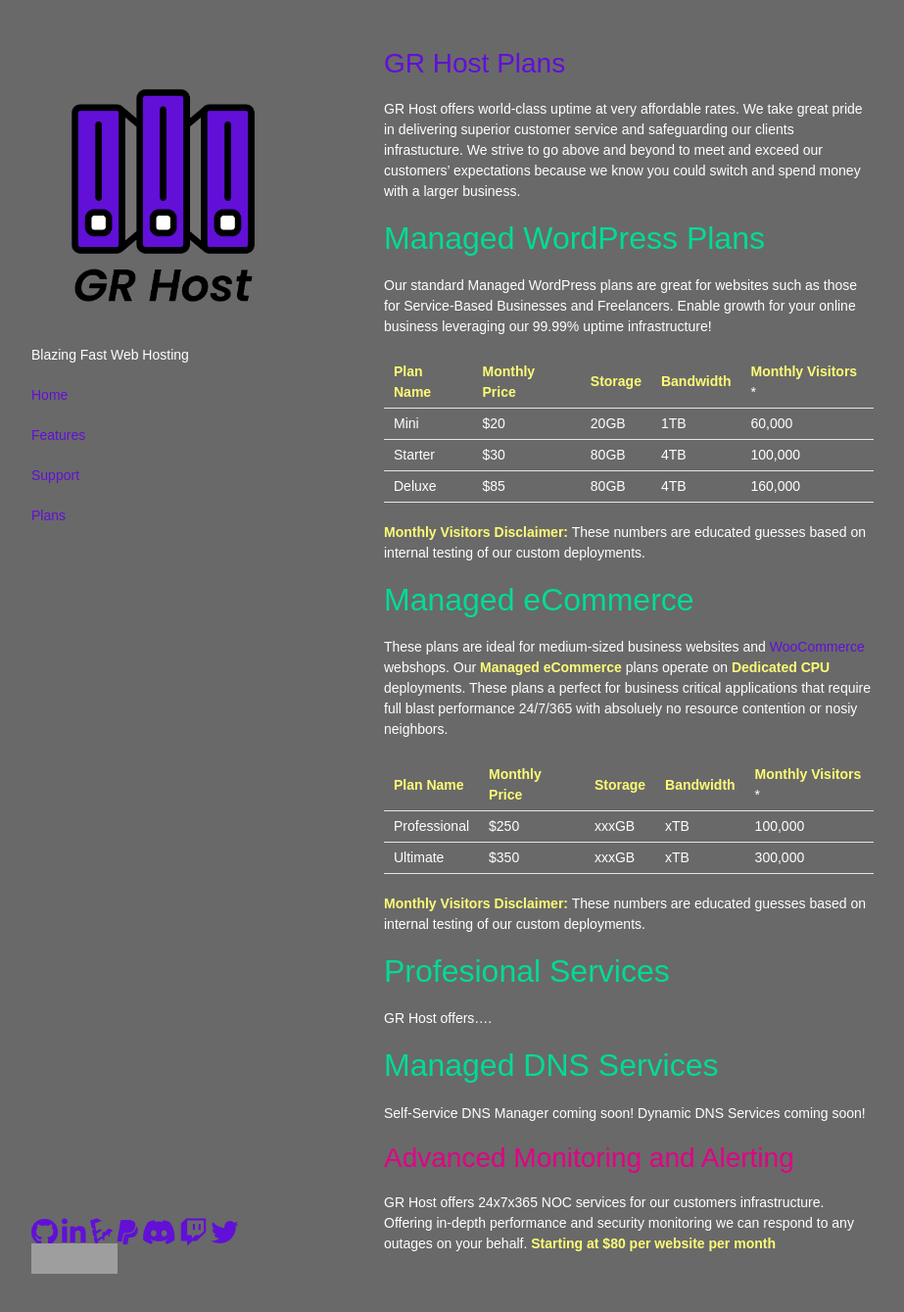
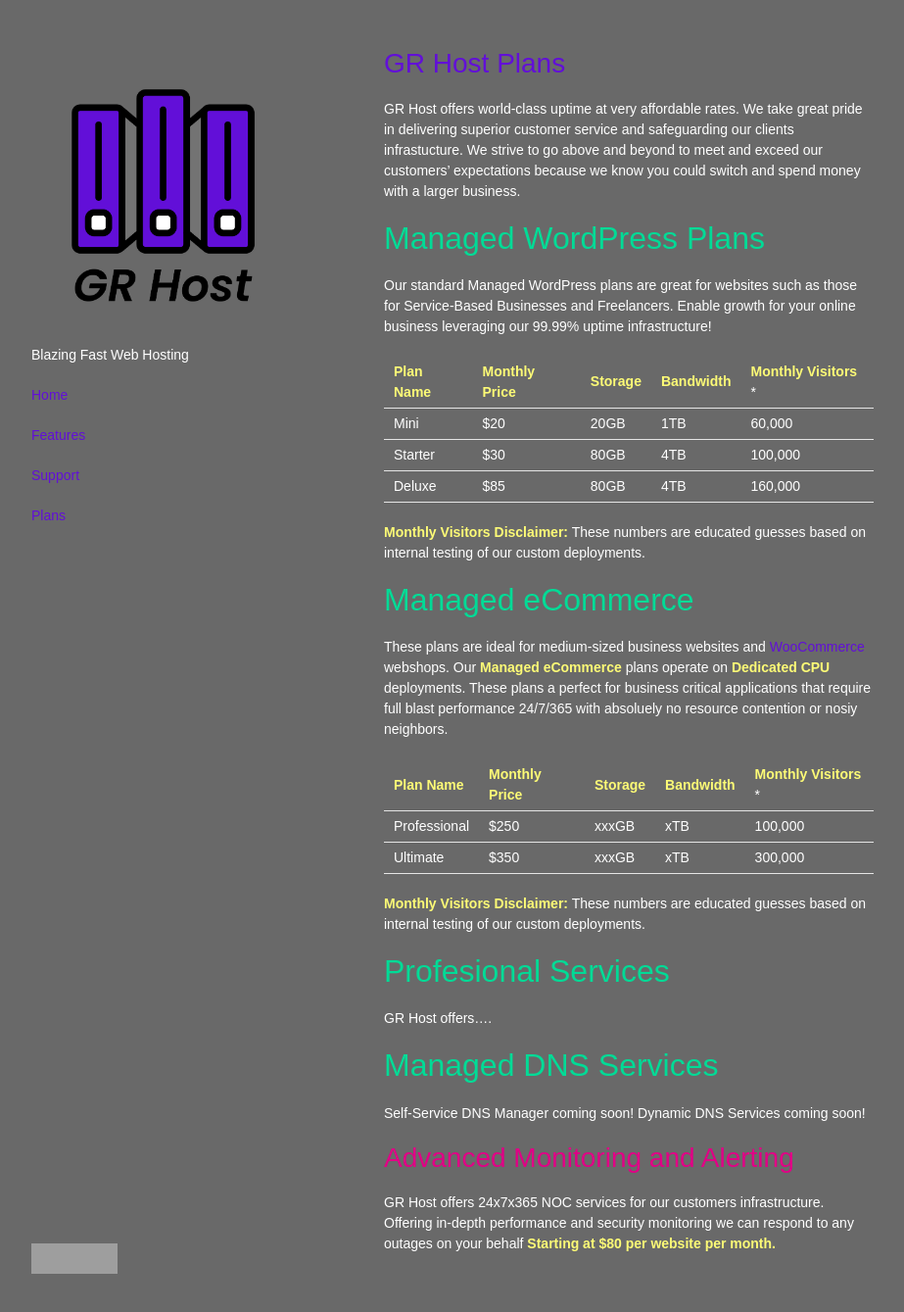
Before and after one commit to GoobyFRS/grhost-web, a Jekyll site: the page built from pages/plans.md, in a window 1280 px wide and 1350 px high. Shown: the top 1339 px of the window at 98% size, without its empty margins (178-1101 px from the left). Built offline with Jekyll 4.4.1, drawn with Linux system fonts in a browser that asks for light colours; nearby versions of some CDN libraries; our own code applies the rules of GitHub Pages for plain Markdown files; grey boxes are pictures that could not be loaded.

Commit message:
fontawesome disco

```diff
--- a/_layouts/default.html
+++ b/_layouts/default.html
@@ -12,7 +12,7 @@
     <!-- Bootstrap 5 via CDN -->
     <link href="https://cdn.jsdelivr.net/npm/bootstrap@5.2.0/dist/css/bootstrap.min.css" rel="stylesheet" integrity="sha384-gH2yIJqKdNHPEq0n4Mqa/HGKIhSkIHeL5AyhkYV8i59U5AR6csBvApHHNl/vI1Bx" crossorigin="anonymous">
     <!-- Font Awesome 5 icons -->
-    <script src="https://kit.fontawesome.com/68c9bd6ee9.js" crossorigin="anonymous"></script>
+    <!-- <script src="https://kit.fontawesome.com/68c9bd6ee9.js" crossorigin="anonymous"></script> -->
     <link rel="stylesheet" href="{{ "/assets/css/style.css?v=" | append: site.github.build_revision | relative_url }}">
     {% include head-custom.html %}
   </head>
--- a/pages/plans.md
+++ b/pages/plans.md
@@ -37,5 +37,4 @@ Dynamic DNS Services coming soon!
 
 ### Advanced Monitoring and Alerting
 
-GR Host offers 24x7x365 NOC services for our customers infrastructure. Offering in-depth performance and security monitoring we can respond to any outages on your behalf.
-**Starting at $80 per website per month**
+GR Host offers 24x7x365 NOC services for our customers infrastructure. Offering in-depth performance and security monitoring we can respond to any outages on your behalf **Starting at $80 per website per month.**
```
